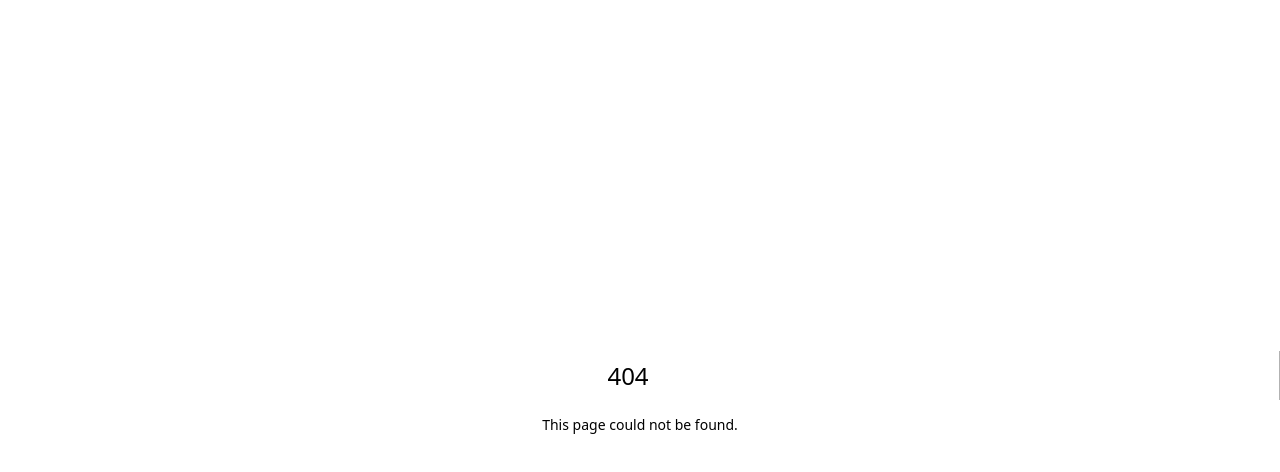
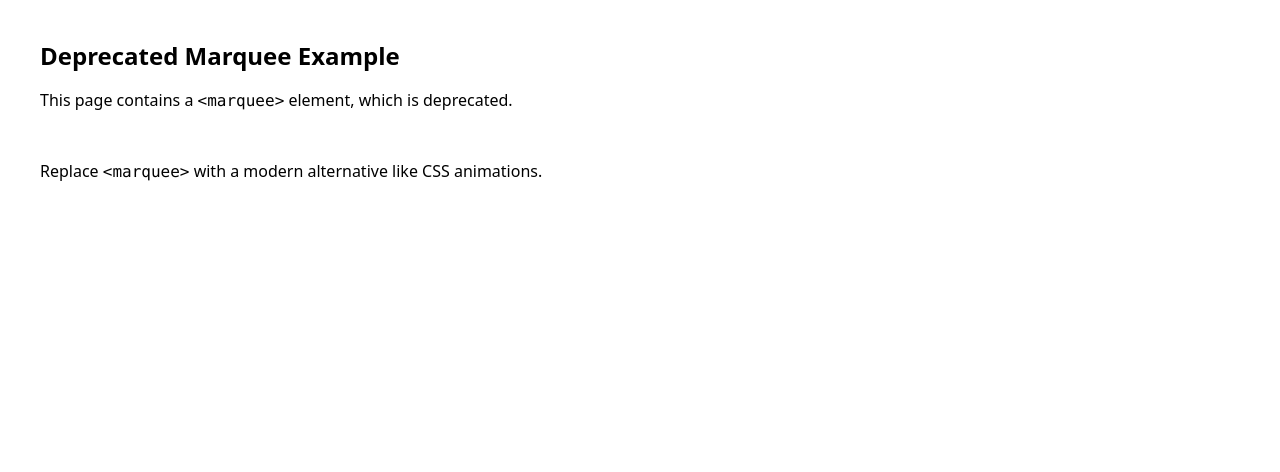
Before and after one commit to test-party/guinea-pig-next, a Next.js app: page /marquee in a window 1280 px wide. Before the commit this address had no page. Shown: the top 472 px of the page. Built offline with nearby package versions, Linux system fonts and the light colour scheme.

Commit message:
add marquee-page

```diff
--- /dev/null
+++ b/src/app/marquee/page.tsx
@@ -0,0 +1,24 @@
+//http://localhost:3000/marquee
+
+declare global {
+    namespace JSX {
+        interface IntrinsicElements {
+            marquee: React.DetailedHTMLProps<any,any>;
+        }
+    }
+}
+export default function Page() {
+  return (
+    <main className="p-10">
+      <h1 className="text-2xl font-bold mb-4">Deprecated Marquee Example</h1>
+      <p>This page contains a <code>&lt;marquee&gt;</code> element, which is deprecated.</p>
+
+      {/* ❌ Accessibility Error: Deprecated <marquee> tag */}
+      <marquee behavior="scroll" direction="left">
+        This is a scrolling message using a deprecated tag.
+      </marquee>
+
+      <p className="mt-4">Replace <code>&lt;marquee&gt;</code> with a modern alternative like CSS animations.</p>
+    </main>
+  );
+}
```
